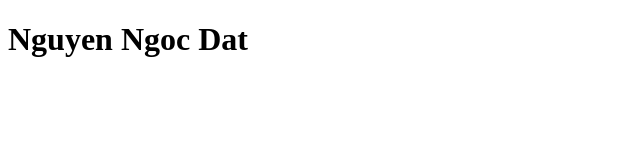
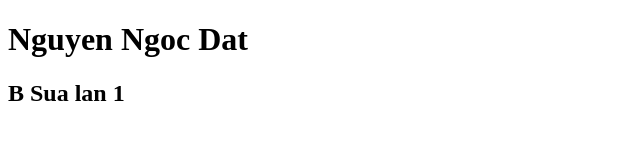
Before and after one commit to nqocdat/TeamAB, a plain HTML site: page index.html in a window 1280 px wide. Shown: the whole page, without its empty margins (0-640 px from the left). Drawn offline with Linux system fonts and the light colour scheme.

Commit message:
2. B sua lan 1

```diff
--- a/index.html
+++ b/index.html
@@ -7,5 +7,6 @@
   </head>
   <body>
     <h1>Nguyen Ngoc Dat</h1>
+    <h2>B Sua lan 1</h2>
   </body>
 </html>
```
